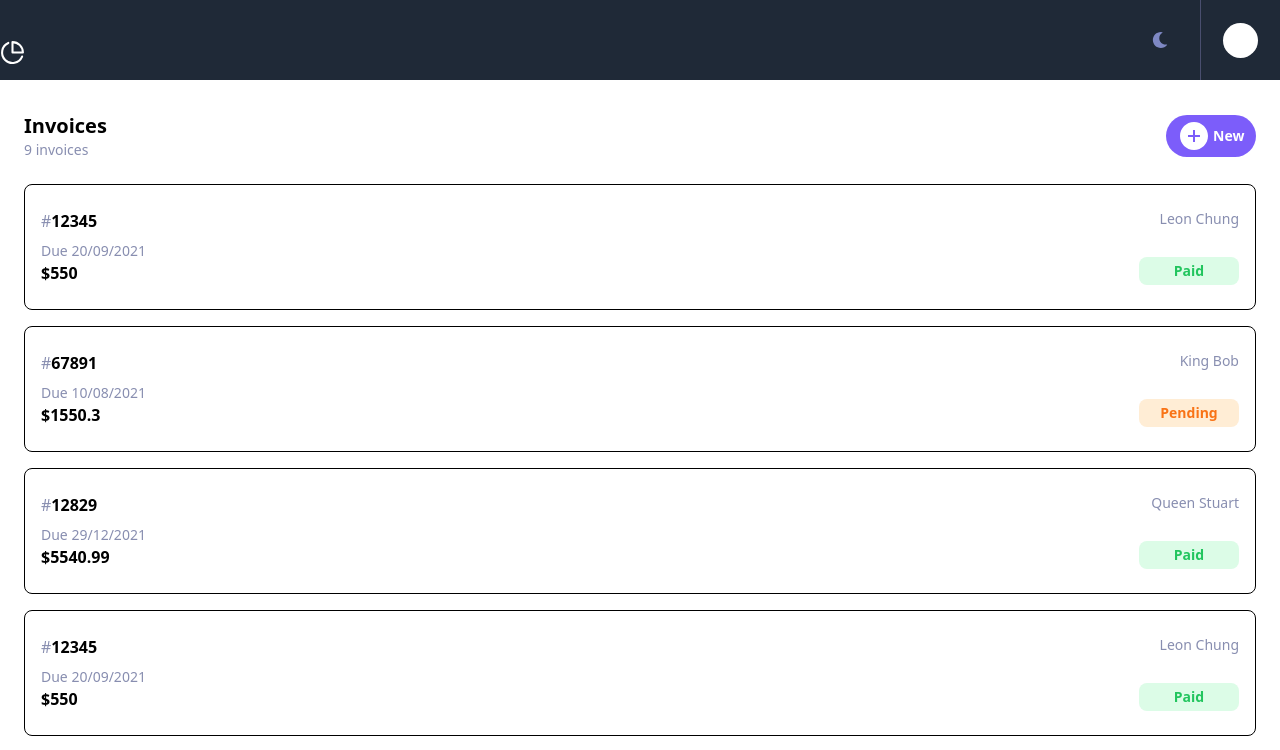
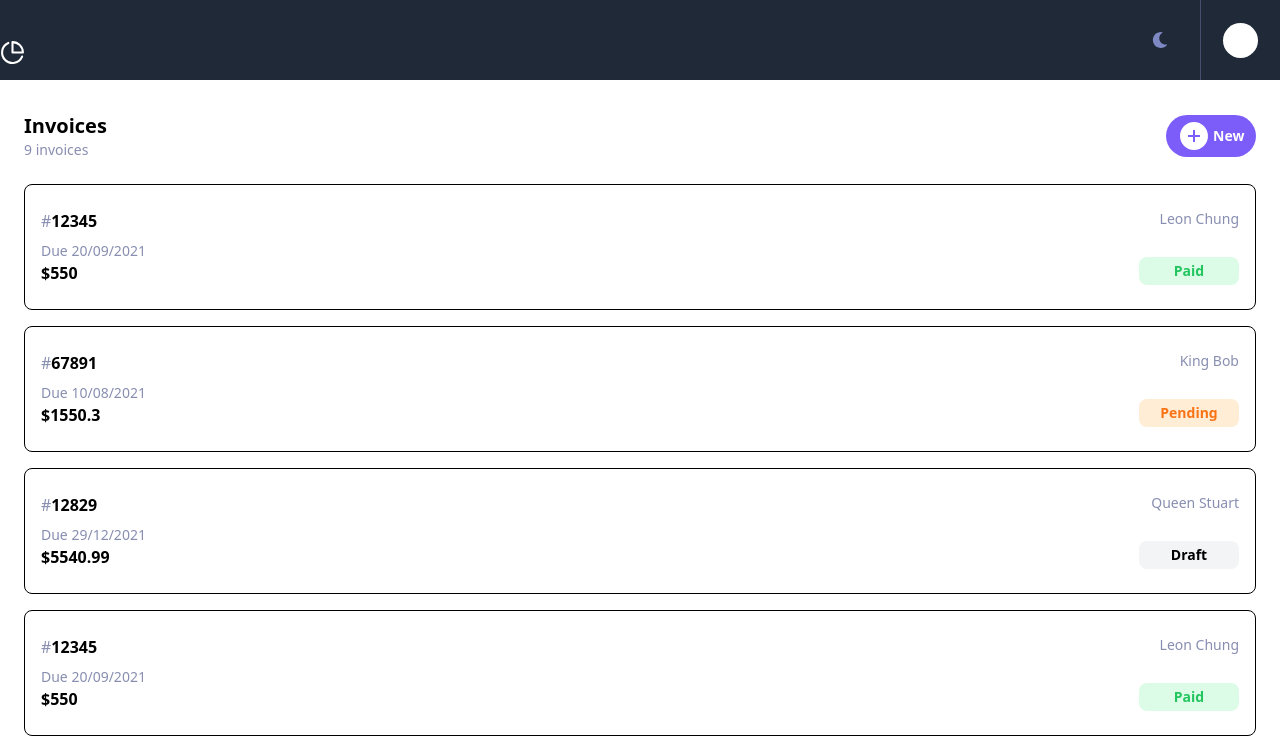
Before and after one commit to chungleee/invoices-app, a React (Vite) app: page / in a window 1280 px wide. Shown: the top 750 px of the page. Built offline with nearby package versions, Linux system fonts and the light colour scheme.

Commit message:
adjust dummy data

```diff
--- a/src/data.js
+++ b/src/data.js
@@ -15,7 +15,7 @@ const data = [
 	},
 	{
 		fullName: "queen stuart",
-		status: "paid",
+		status: "draft",
 		dueDate: "29/12/2021",
 		amountDue: 5540.99,
 		receipt_id: "12829",
```
